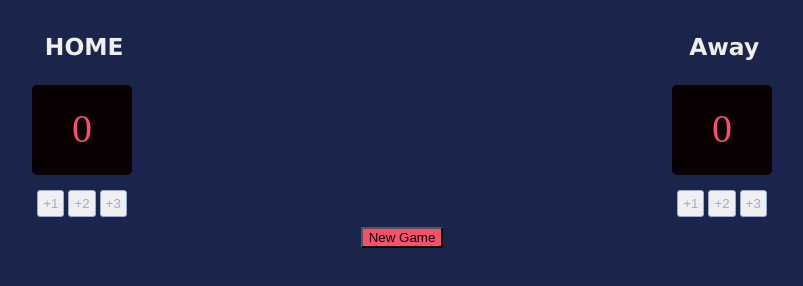
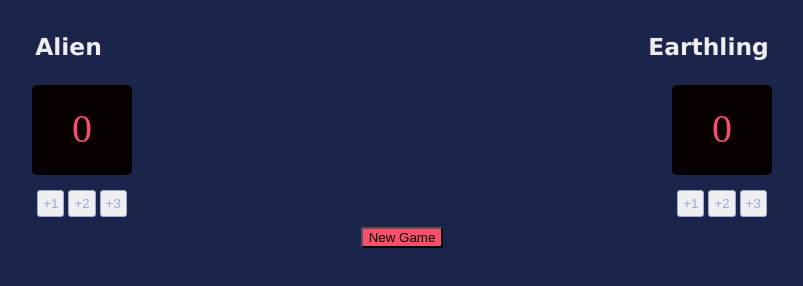
Before and after one commit to Rupesh11/basketballcounter, a website built with Vite: page index.html in a window 1280 px wide. Shown: the whole page, without its empty margins (238-1041 px from the left). Built offline with nearby package versions, Linux system fonts and the light colour scheme.

Commit message:
Add customised team names

```diff
--- a/index.html
+++ b/index.html
@@ -5,10 +5,10 @@
     <body>
         <div class="container">
             <div class="team">
-                <h3>HOME</h3>
+                <h3>Alien</h3>
             </div>
             <div class="team">
-                <h3>Away</h3>
+                <h3>Earthling</h3>
             </div>
         </div>
 
```
